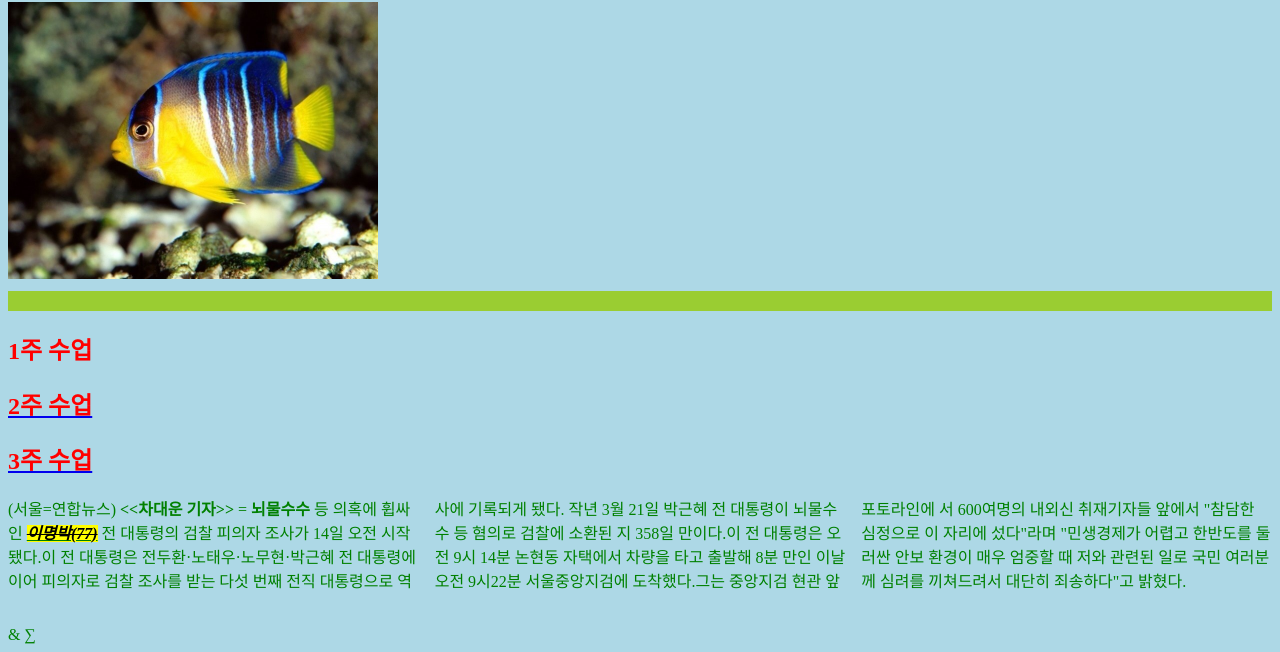
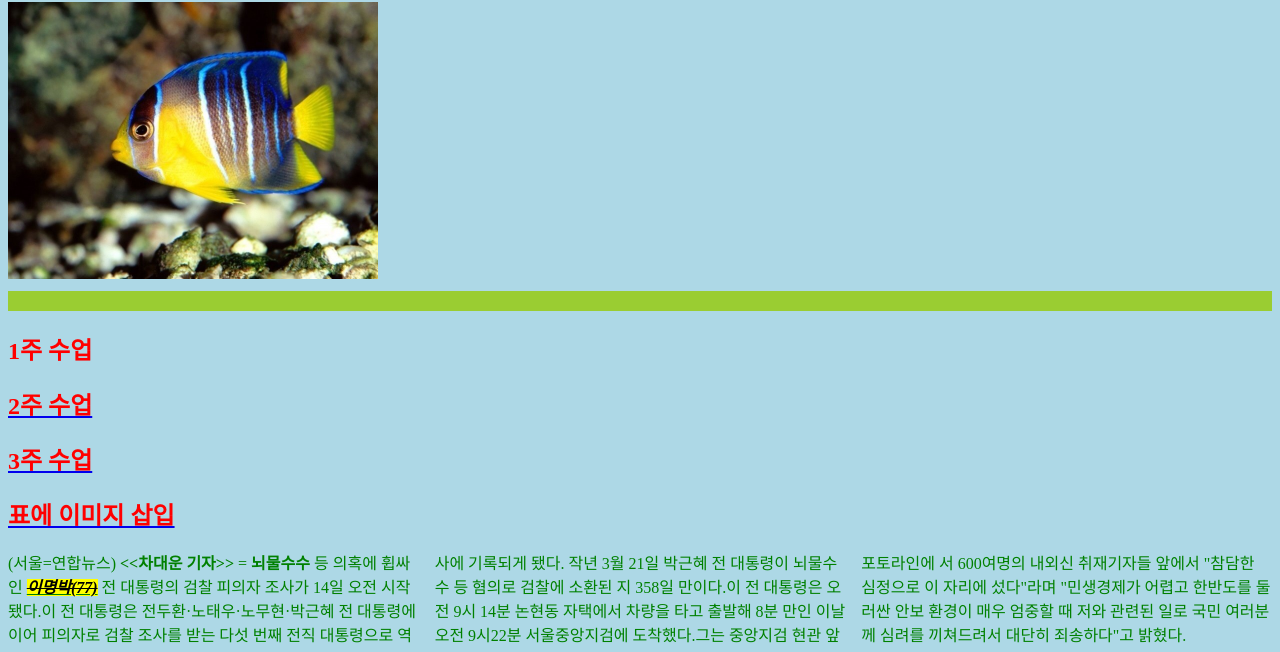
Before and after one commit to namyunseong/html, a plain HTML site: page mainpage.html in a window 1280 px wide. Shown: the part 87-739 px from the top of the page. Drawn offline with Linux system fonts and the light colour scheme.

Commit message:
Update mainpage.html

```diff
--- a/mainpage.html
+++ b/mainpage.html
@@ -26,6 +26,7 @@ pre{color:red;}
 <h2 title="111111111111">1주 수업</h2> <!-- h2 제목에 툴팁 달기-->
 <a href="test2.html"><h2>2주 수업</h2></a>
 <a href="test3.html"><h2>3주 수업</h2></a>
+<a href="imagetable.html"><h2>표에 이미지 삽입</h2></a>
 <p> <!-- p 태그 paragraph -->
 (서울=연합뉴스) <b>&lt;&lt;차대운 기자&gt;&gt;</b> = <strong>뇌물수수</strong> 등 의혹에 휩싸인 <ins><mark><del><em><b><i>이명박(77)</i></b></em></del></mark></ins> 전 대통령의 검찰 피의자 조사가 14일 오전 시작됐다.이 전 대통령은 전두환·노태우·노무현·박근혜 전 대통령에 이어 피의자로 검찰 조사를 받는 다섯 번째 전직 대통령으로 역사에 기록되게 됐다. 작년 3월 21일 박근혜 전 대통령이 뇌물수수 등 혐의로 검찰에 소환된 지 358일 만이다.이 전 대통령은 오전 9시 14분 논현동 자택에서 차량을 타고 출발해 8분 만인 이날 오전 9시22분 서울중앙지검에 도착했다.그는 중앙지검 현관 앞 포토라인에 서 600여명의 내외신 취재기자들 앞에서 "참담한 심정으로 이 자리에 섰다"라며 "민생경제가 어렵고 한반도를 둘러싼 안보 환경이 매우 엄중할 때 저와 관련된 일로 국민 여러분께 심려를 끼쳐드려서 대단히 죄송하다"고 밝혔다.</p>
 <br>
```
